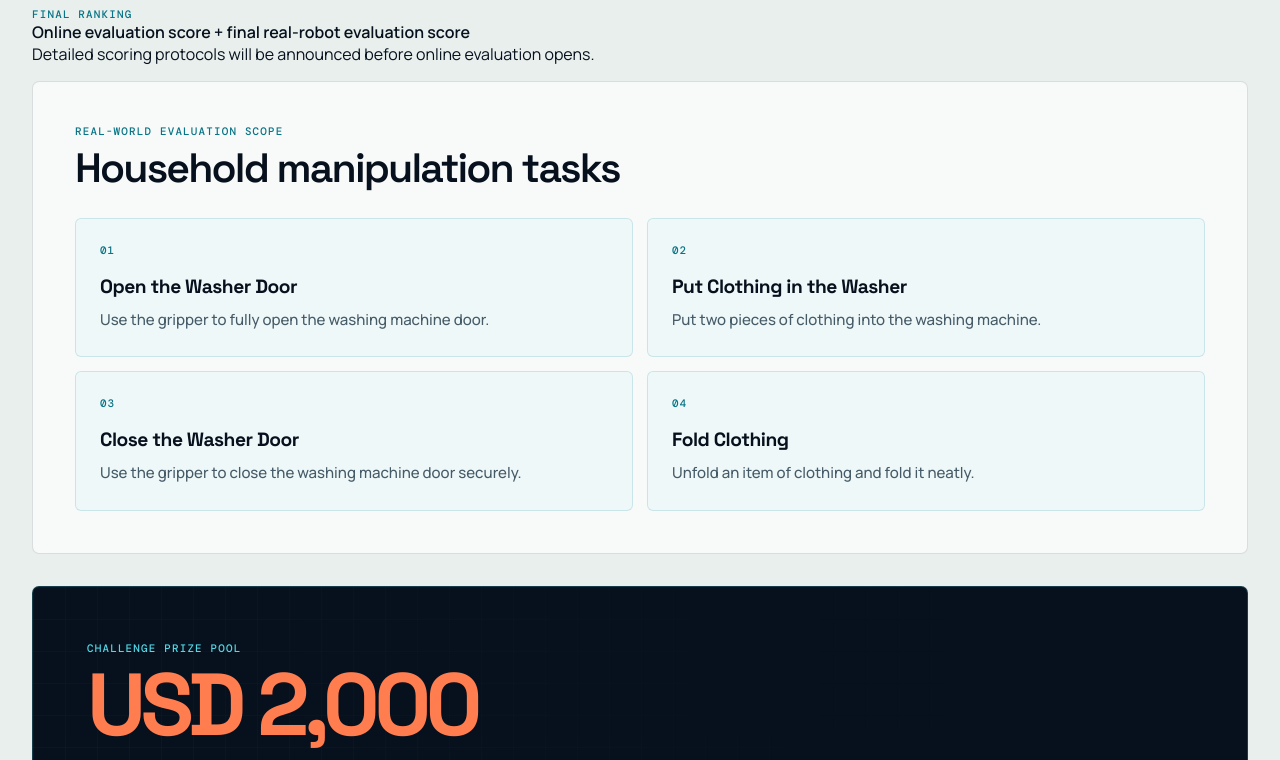
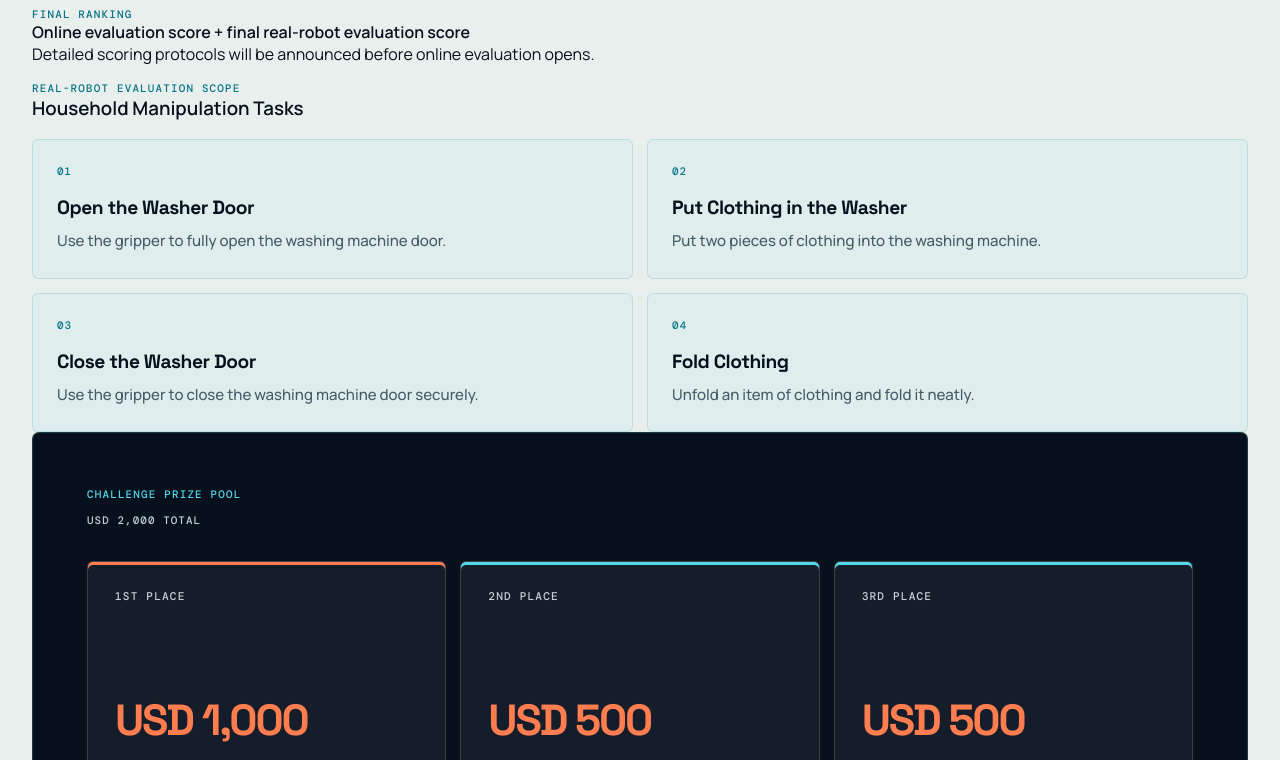
Before and after one commit to bimanual-robot-learning/bimanual-robot-learning.github.io, a React (Vite) app: page / in a window 1280 px wide. Shown: the part 7140-7900 px from the top of the page. Built offline with nearby package versions, Linux system fonts and the light colour scheme.

Commit message:
feat: clarify challenge tasks and prizes

```diff
--- a/src/components/ChallengeSection.tsx
+++ b/src/components/ChallengeSection.tsx
@@ -55,9 +55,9 @@ function ChallengeSection() {
           </div>
         </section>
 
-        <section className="challenge-block" aria-labelledby="challenge-tasks-title">
-          <p className="eyebrow">Real-world evaluation scope</p>
-          <h3 id="challenge-tasks-title">Household manipulation tasks</h3>
+        <section className="challenge-tasks" aria-labelledby="challenge-tasks-title">
+          <p className="eyebrow">Real-Robot Evaluation Scope</p>
+          <h3 id="challenge-tasks-title">Household Manipulation Tasks</h3>
           <div className="challenge-task-grid">
             {challenge.tasks.map((task, index) => (
               <article data-testid="challenge-task" key={task.title}>
@@ -74,13 +74,13 @@ function ChallengeSection() {
           aria-labelledby="challenge-prize-title"
           data-testid="challenge-prize-pool"
         >
-          <div className="challenge-prize-pool__grid" aria-hidden="true" />
           <header>
             <h3 className="eyebrow" id="challenge-prize-title">
               Challenge Prize Pool
             </h3>
-            <p className="challenge-prize-total">{challenge.prizePoolTotal}</p>
-            <p>{challenge.prizePoolNote}</p>
+            <p className="challenge-prize-total">
+              {challenge.prizePoolTotal} Total
+            </p>
           </header>
           <div className="challenge-prize-grid">
             {challenge.prizes.map((prize) => (
@@ -91,7 +91,6 @@ function ChallengeSection() {
               >
                 <h4>{prize.place}</h4>
                 <strong>{prize.amount}</strong>
-                <p>{prize.recipient}</p>
               </article>
             ))}
           </div>
```
Also changed, not shown: 1 other file (tests, documents, lock files or other folders).
